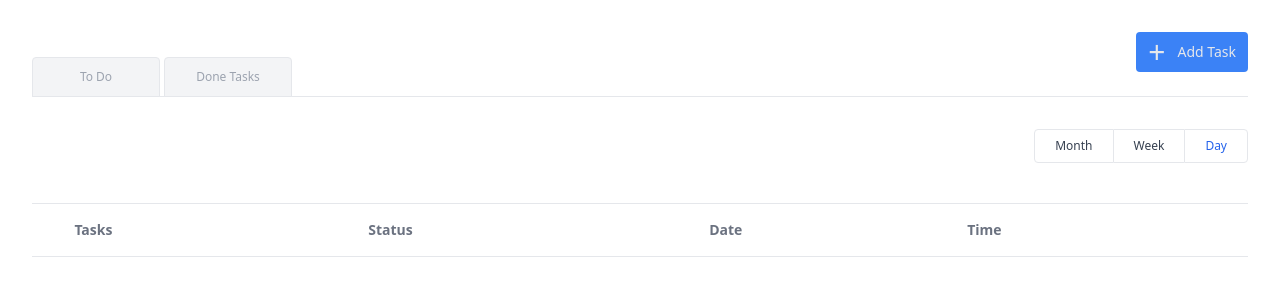
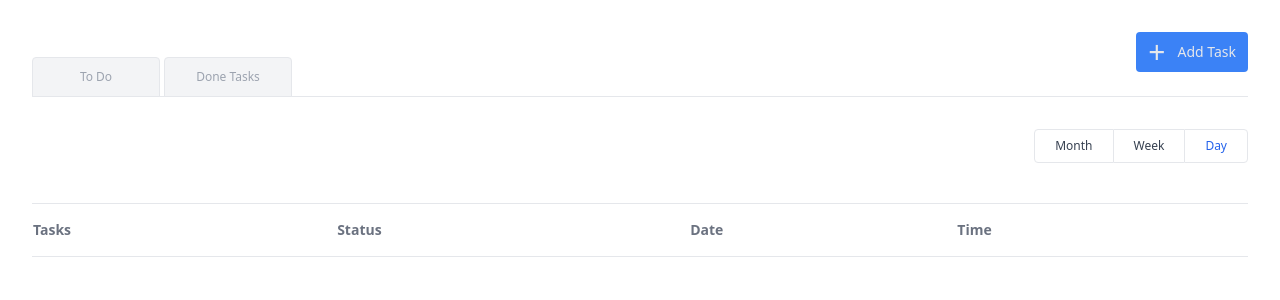
Before and after one commit to samir9saeedi/training-final-project, a React (Create React App) app: page /todos/1/day in a window 1280 px wide. Shown: the top 300 px of the page. Built offline with nearby package versions, Linux system fonts and the light colour scheme.

Commit message:
Make rendering checkbox depend on the Todo not being done in the Todos component

```diff
--- a/src/components/Todos.tsx
+++ b/src/components/Todos.tsx
@@ -135,8 +135,8 @@ function Todos() {
             <table className="w-full mt-10">
                 <thead className="text-left text-gray-500">
                     <tr className="border-t border-b">
-                        <th className="py-4">&nbsp;</th>
-                        <th>Tasks</th>
+                        {done === "to-do" && <th>&nbsp;</th>}
+                        <th className="py-4">Tasks</th>
                         <th>Status</th>
                         <th>Date</th>
                         <th>Time</th>
@@ -146,10 +146,12 @@ function Todos() {
                 <tbody>
                     {todos.map((o) => (
                         <tr className="font-bold" key={o.id}>
-                            <td className="py-8">
-                                <input type="checkbox" />
-                            </td>
-                            <td>{o.title}</td>
+                            {done === "to-do" && (
+                                <td>
+                                    <input type="checkbox" />
+                                </td>
+                            )}
+                            <td className="py-8">{o.title}</td>
                             <td>
                                 <span
                                     className={`text-white rounded-full px-4 py-2 ${
```
